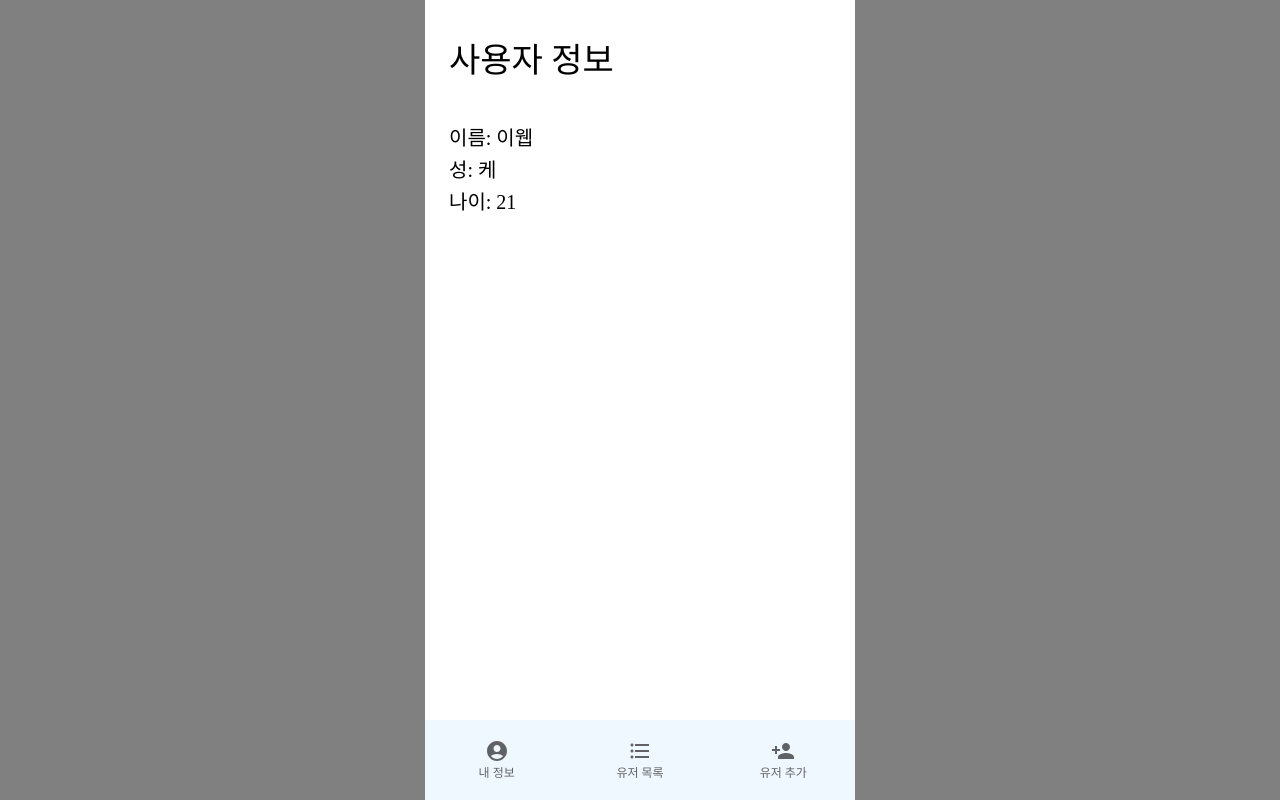
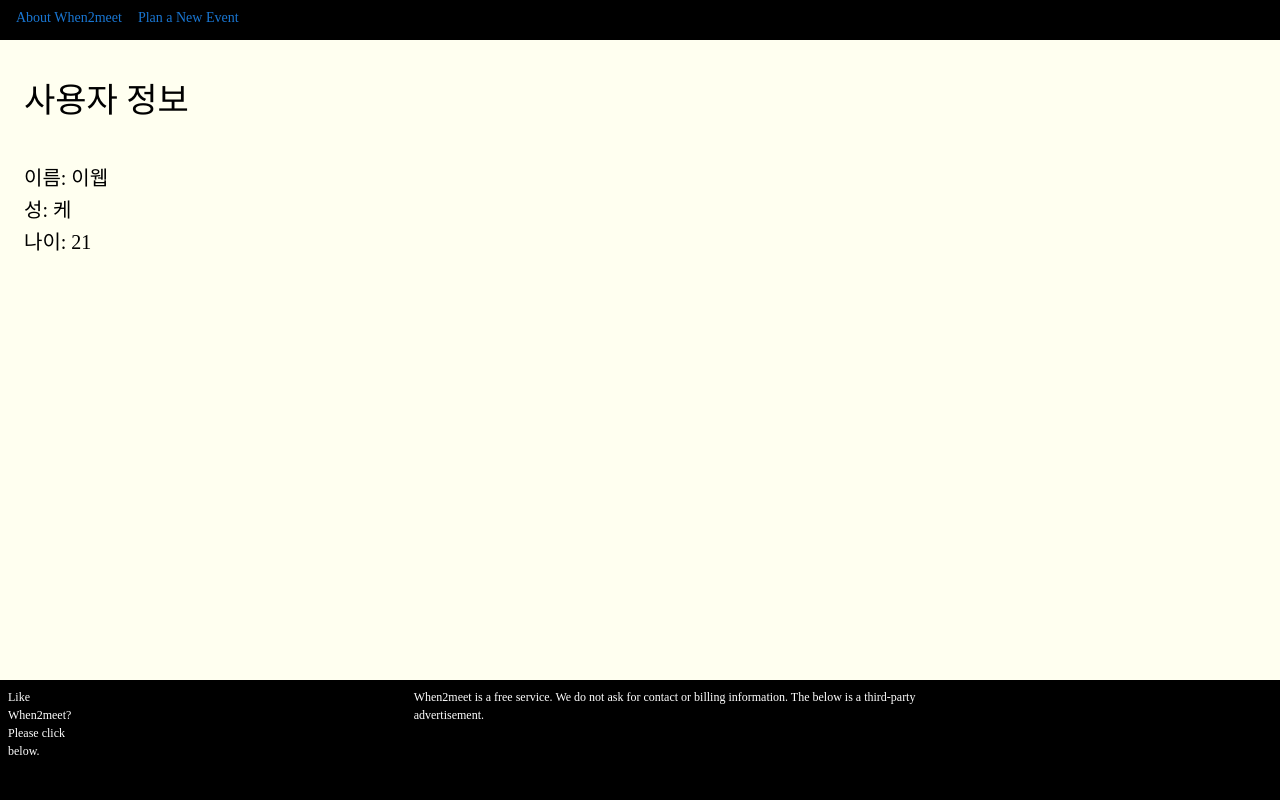
Before and after one commit to strn18/when2meet-clone-client, a React (Create React App) app: page / in a window 1280 px wide. Built offline with nearby package versions, Linux system fonts and the light colour scheme; no server answers; a web font is replaced by a local one.

Commit message:
MOD: Layout 컴포넌트 디자인 수정 및 TopNav, Footer 추가

```diff
--- a/src/components/Layout/index.tsx
+++ b/src/components/Layout/index.tsx
@@ -1,6 +1,7 @@
 import { Box } from '@mui/material';
 
-import BottomNav from '../BottomNavigation';
+import TopNav from '../TopNav';
+import Footer from '../Footer';
 
 /**
  * 이 컴포넌트는 모든 페이지의 레이아웃을 담당합니다.
@@ -14,12 +15,23 @@ interface LayoutProps {
 }
 export function Layout({ children }: LayoutProps) {
   return (
-    <Box display={'flex'} justifyContent={'center'} sx={{ backgroundColor: 'grey' }}>
-      <Box maxWidth={430} width={'100%'} height="100vh">
-        <Box height="90%" sx={{ backgroundColor: '#ffffff' }}>
+    <Box display={'flex'} justifyContent={'center'}>
+      <Box
+        sx={{
+          width: '100%',
+          height: '100vh',
+          maxWidth: 1728,
+          margin: 'auto',
+          '@media (max-width: 600px)': {
+            maxWidth: '100vw',
+          },
+        }}
+      >
+        <TopNav />
+        <Box height="80%" sx={{ backgroundColor: 'ivory' }}>
           {children}
         </Box>
-        <BottomNav />
+        <Footer />
       </Box>
     </Box>
   );
```
